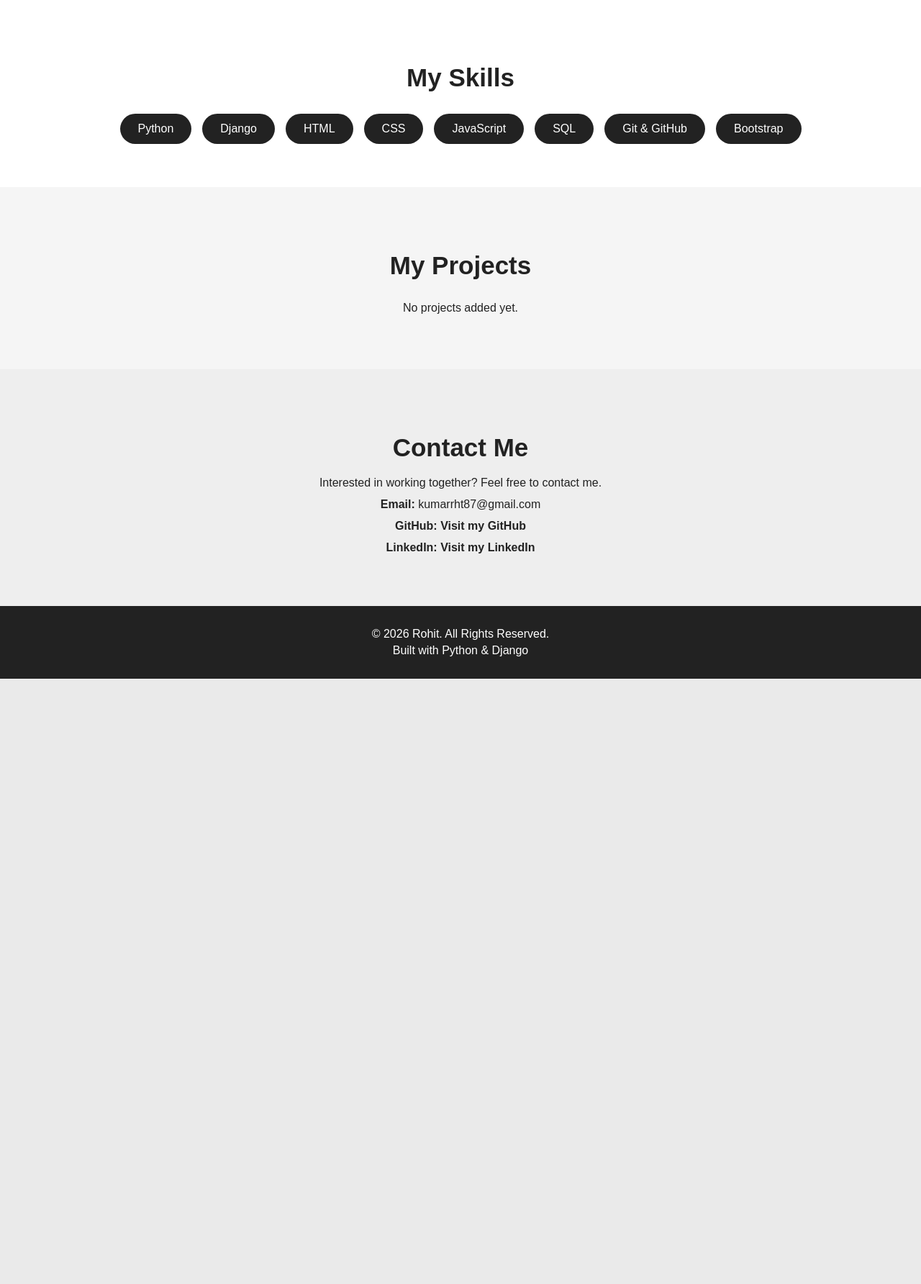
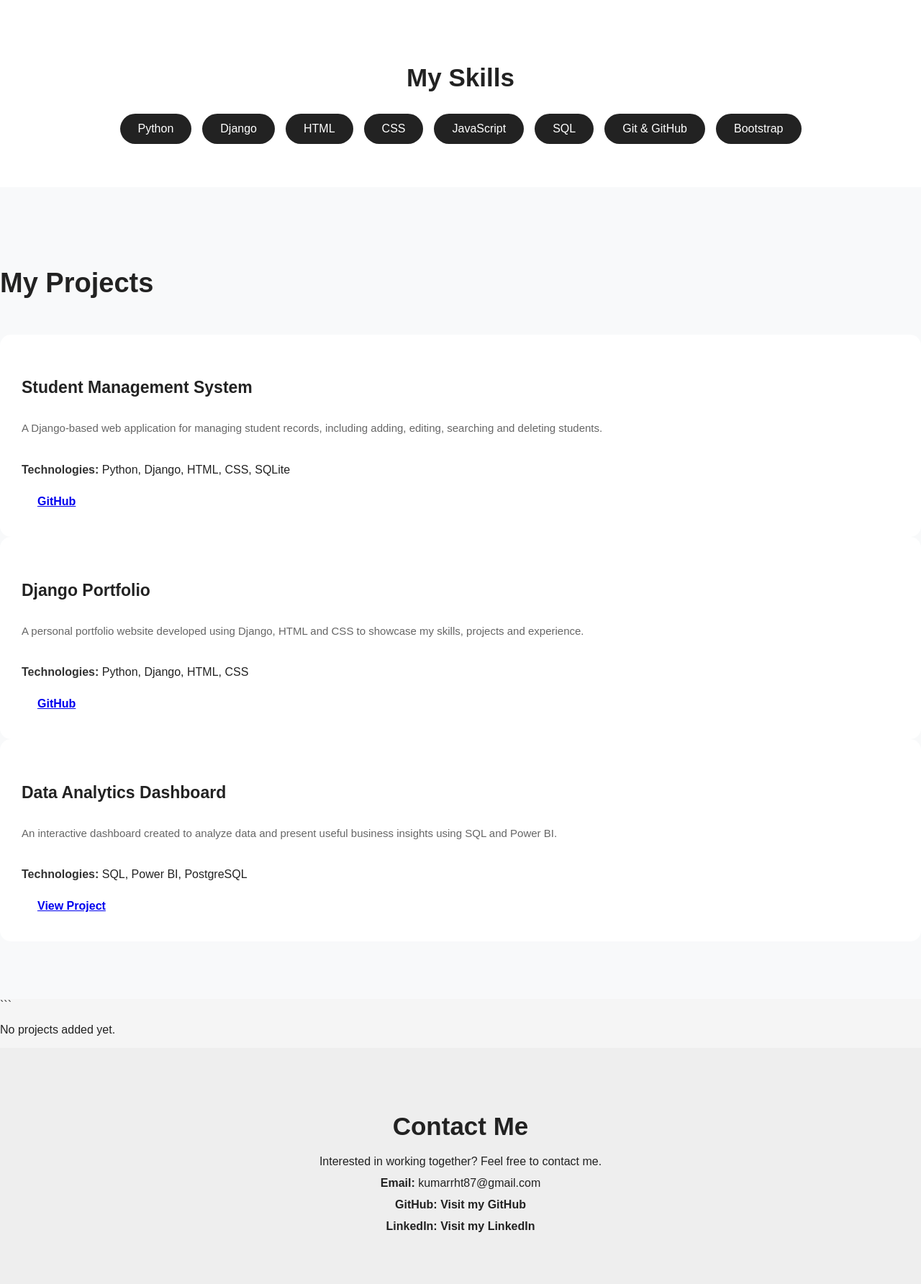
Before and after one commit to Rohit7203/myportfolio, a Django app: page / in a window 1280 px wide. Shown: the part 802-2586 px from the top of the page at 72% size. Before the commit the page ends 1745 px from the top, so only its background shows below. Run offline with Django 5.2, Linux system fonts and the light colour scheme; data that the repository does not hold is empty.

Commit message:
Add project cards styling

````diff
--- a/myportfolio/settings.py
+++ b/myportfolio/settings.py
@@ -24,7 +24,7 @@ BASE_DIR = Path(__file__).resolve().parent.parent
 SECRET_KEY = 'django-insecure-%+(ac6qa8o2%)(2gm=b!teei-4t5i4rv#n2m8f745yx-lrxyrs'
 
 # SECURITY WARNING: don't run with debug turned on in production!
-DEBUG = False
+DEBUG = True
 
 ALLOWED_HOSTS = ['*']
 
--- a/portfolio/templates/portfolio/home.html
+++ b/portfolio/templates/portfolio/home.html
@@ -8,7 +8,6 @@
     <title>My Portfolio</title>
 
     <style>
-
         /* ---------- GENERAL ---------- */
 
         html {
@@ -215,6 +214,7 @@
         footer p {
             margin: 5px 0;
         }
+
         /* ---------- MOBILE RESPONSIVE ---------- */
 
         @media (max-width: 768px) {
@@ -274,6 +274,114 @@
                 font-size: 14px;
             }
 
+        }
+        /* =========================
+   Projects Section
+========================= */
+
+#projects {
+    background: #f8f9fa;
+    padding-top: 80px;
+    padding-bottom: 80px;
+}
+
+#projects h2 {
+    font-size: 38px;
+    font-weight: 700;
+    margin-bottom: 50px;
+    color: #222;
+}
+
+/* Project Card */
+
+#projects .card {
+    border: none;
+    border-radius: 15px;
+    overflow: hidden;
+    background: #ffffff;
+    transition: all 0.3s ease;
+    height: 100%;
+}
+
+/* Hover Effect */
+
+#projects .card:hover {
+    transform: translateY(-10px);
+    box-shadow: 0 15px 35px rgba(0, 0, 0, 0.15) !important;
+}
+
+/* Card Body */
+
+#projects .card-body {
+    padding: 30px;
+    display: flex;
+    flex-direction: column;
+}
+
+/* Project Title */
+
+#projects .card-title {
+    font-size: 23px;
+    font-weight: 700;
+    color: #222;
+    margin-bottom: 15px;
+}
+
+/* Project Description */
+
+#projects .card-text {
+    color: #666;
+    line-height: 1.7;
+    font-size: 15px;
+    margin-bottom: 20px;
+}
+
+/* Technologies */
+
+#projects .card-body p strong {
+    color: #333;
+}
+
+/* Buttons */
+
+#projects .btn {
+    margin-top: auto;
+    border-radius: 8px;
+    padding: 10px 22px;
+    font-weight: 600;
+    transition: all 0.3s ease;
+}
+
+/* GitHub / View Project button */
+
+#projects .btn-dark:hover {
+    transform: translateY(-2px);
+    opacity: 0.9;
+}
+
+
+/* =========================
+   Responsive Design
+========================= */
+
+@media (max-width: 768px) {
+
+    #projects {
+        padding-top: 60px;
+        padding-bottom: 60px;
+    }
+
+    #projects h2 {
+        font-size: 30px;
+    }
+
+    #projects .card-body {
+        padding: 25px;
+    }
+
+    #projects .card-title {
+        font-size: 21px;
+    }
 }
     </style>
 </head>
@@ -350,77 +458,129 @@
 
     <!-- PROJECTS -->
 
-    <section class="projects" id="projects">
 
-        <h2>My Projects</h2>
+    <section id="projects" class="py-5">
+        <div class="container">
 
-        {% for project in projects %}
+            <h2 class="text-center mb-5">My Projects</h2>
 
-        <div class="project-card">
+            <div class="row g-4">
 
-            {% if project.image %}
+                <!-- Project 1 -->
+                <div class="col-md-6 col-lg-4">
+                    <div class="card h-100 shadow">
 
-            <img
-                src="{{ project.image.url }}"
-                alt="{{ project.title }}"
-                class="project-image"
-            >
+                        <div class="card-body">
+                            <h4 class="card-title">Student Management System</h4>
 
-            {% endif %}
-
-
-            <h3>{{ project.title }}</h3>
-
-            <p>
-                {{ project.description }}
+                            <p class="card-text">
+                                A Django-based web application for managing
+                                student records, including adding, editing,
+                                searching and deleting students.
                             </p>
 
                             <p>
                                 <strong>Technologies:</strong>
-                {{ project.technologies }}
+                                Python, Django, HTML, CSS, SQLite
                             </p>
 
-
-            <div class="project-buttons">
-
-                {% if project.github_url %}
-
-                <a
-                    href="{{ project.github_url }}"
-                    target="_blank"
-                    class="project-btn"
-                >
+                            <a href="https://github.com/Rohit7203/django-project" target="_blank" class="btn btn-dark">
                                 GitHub
                             </a>
-
-                {% endif %}
-
-
-                {% if project.live_url %}
-
-                <a
-                    href="{{ project.live_url }}"
-                    target="_blank"
-                    class="project-btn"
-                >
-                    Live Demo
-                </a>
-
-                {% endif %}
-
                         </div>
 
                     </div>
+                </div>
 
+
+                <!-- Project 2 -->
+                <div class="col-md-6 col-lg-4">
+                    <div class="card h-100 shadow">
+
+                        <div class="card-body">
+                            <h4 class="card-title">Django Portfolio</h4>
+
+                            <p class="card-text">
+                                A personal portfolio website developed using
+                                Django, HTML and CSS to showcase my skills,
+                                projects and experience.
+                            </p>
+
+                            <p>
+                                <strong>Technologies:</strong>
+                                Python, Django, HTML, CSS
+                            </p>
+
+                            <a href="https://github.com/Rohit7203/myportfolio" target="_blank" class="btn btn-dark">
+                                GitHub
+                            </a>
+                        </div>
+
+                    </div>
+                </div>
+
+
+                <!-- Project 3 -->
+                <div class="col-md-6 col-lg-4">
+                    <div class="card h-100 shadow">
+
+                        <div class="card-body">
+                            <h4 class="card-title">Data Analytics Dashboard</h4>
+
+                            <p class="card-text">
+                                An interactive dashboard created to analyze
+                                data and present useful business insights
+                                using SQL and Power BI.
+                            </p>
+
+                            <p>
+                                <strong>Technologies:</strong>
+                                SQL, Power BI, PostgreSQL
+                            </p>
+
+                            <a href="#" class="btn btn-dark">
+                                View Project
+                            </a>
+                        </div>
+
+                    </div>
+                </div>
+
+            </div>
+        </div>
+    </section>
+    ```
+    {% for project in projects %}
+
+    <div class="project-card">
+        {% if project.image %}
+        <img src="{{ project.image.url }}" alt="{{ project.title }}">
+        {% endif %}
+
+        <h3>{{ project.title }}</h3>
+
+        <p>{{ project.description }}</p>
+
+        <p><strong>Technologies:</strong> {{ project.technologies }}</p>
+
+        {% if project.github_url %}
+        <a href="{{ project.github_url }}" target="_blank">
+            GitHub
+        </a>
+        {% endif %}
+
+        {% if project.live_url %}
+        <a href="{{ project.live_url }}" target="_blank">
+            Live Demo
+        </a>
+        {% endif %}
+    </div>
 
     {% empty %}
 
     <p>No projects added yet.</p>
 
     {% endfor %}
-
-    </section>
-
 
     <!-- CONTACT -->
 
@@ -441,10 +601,7 @@
         <p>
             <strong>GitHub:</strong>
 
-            <a
-                href="https://github.com/Rohit7203"
-                target="_blank"
-            >
+            <a href="https://github.com/Rohit7203" target="_blank">
                 Visit my GitHub
             </a>
 
@@ -453,10 +610,7 @@
         <p>
             <strong>LinkedIn:</strong>
 
-            <a
-                href="https://www.linkedin.com/in/rohit-kumar-524111300/ "
-                target="_blank"
-            >
+            <a href="https://www.linkedin.com/in/rohit-kumar-524111300/ " target="_blank">
                 Visit my LinkedIn
             </a>
 
````
Also changed, not shown: portfolio/models.py (line endings or trailing spaces), 1 other file. Lines whose indentation alone changed are shown as unchanged.
